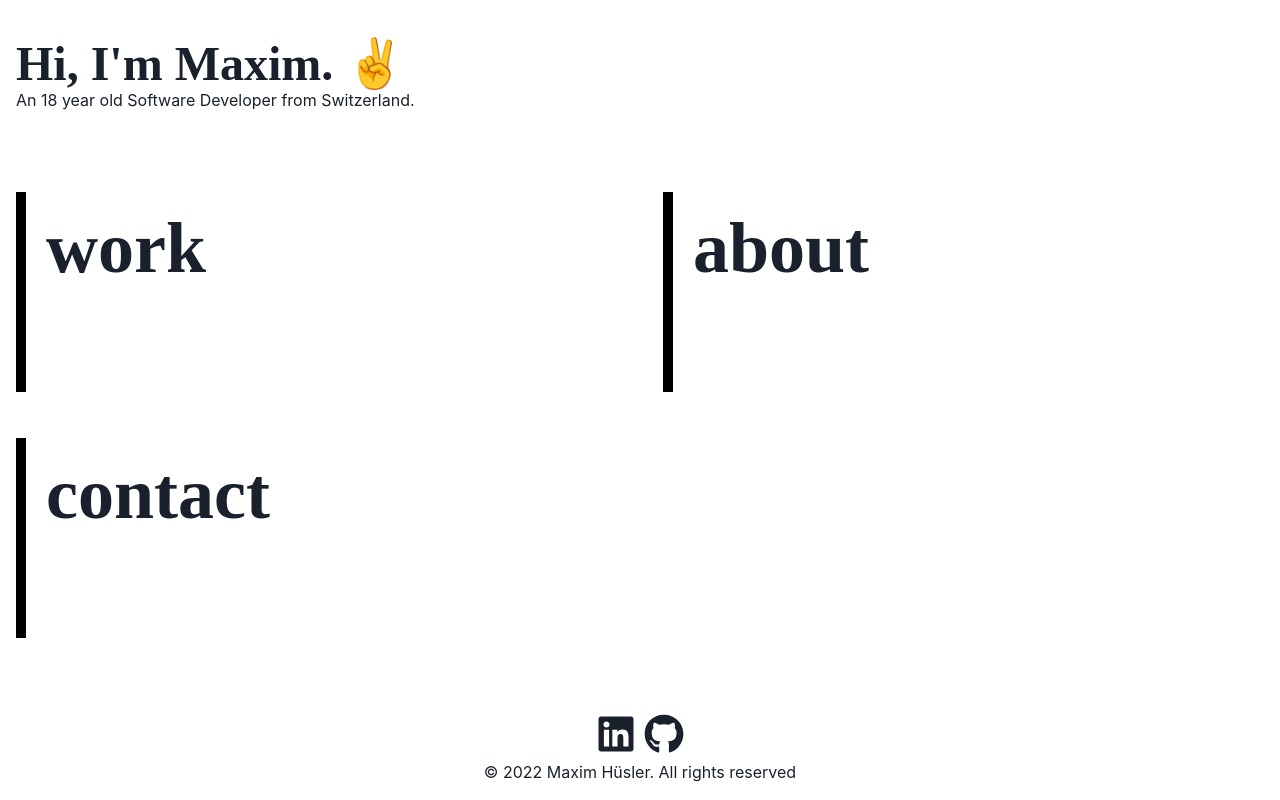
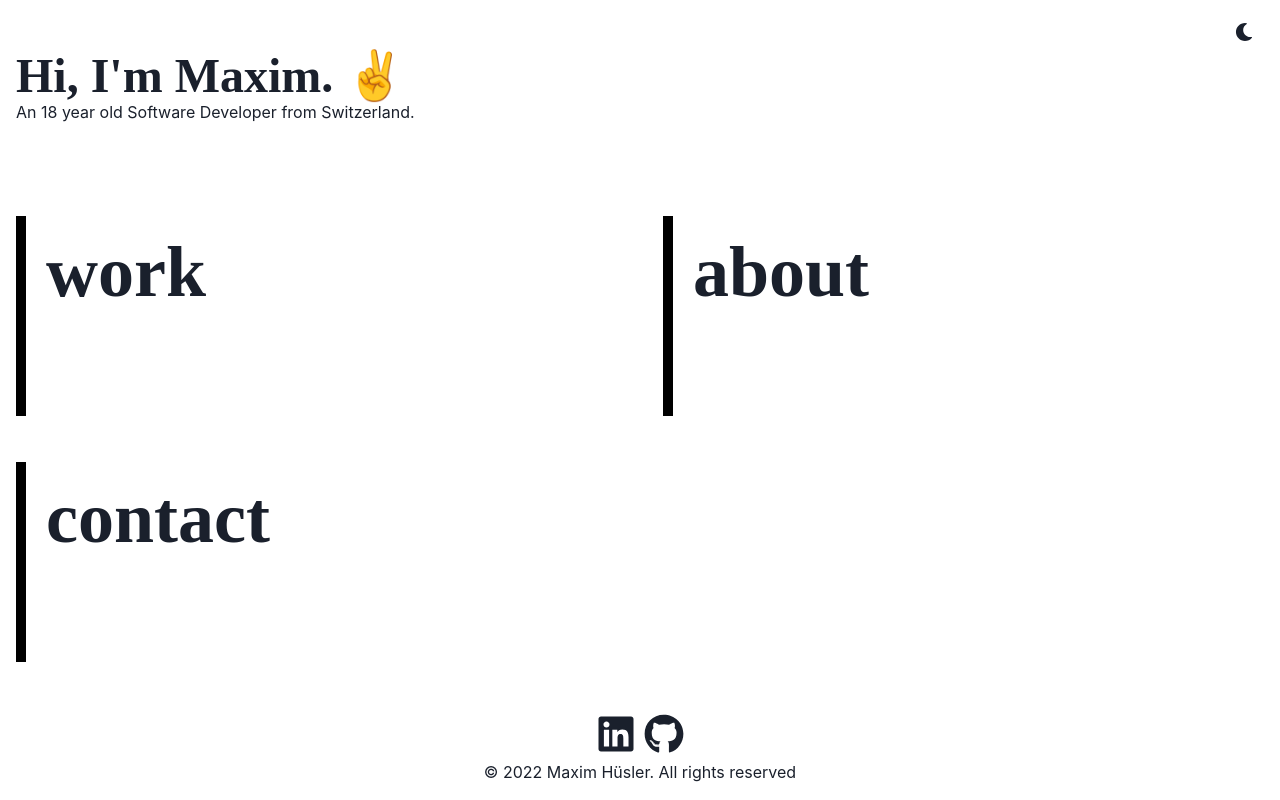
Before and after one commit to MHuesler/portfolio2022, a Next.js app: page / in a window 1280 px wide. Built offline with nearby package versions, Linux system fonts and the light colour scheme.

Commit message:
added Dark-Mode switcher

```diff
--- /dev/null
+++ b/components/ColorModeSwitcher.tsx
@@ -0,0 +1,29 @@
+import {
+    useColorMode,
+    useColorModeValue,
+    IconButton,
+    IconButtonProps,
+  } from "@chakra-ui/react"
+  import { FaMoon, FaSun } from "react-icons/fa"
+
+  type ColorModeSwitcherProps = Omit<IconButtonProps, "aria-label">
+
+  export const ColorModeSwitcher = (props: ColorModeSwitcherProps) => {
+    const { toggleColorMode } = useColorMode()
+    const text = useColorModeValue("dark", "light")
+    const SwitchIcon = useColorModeValue(FaMoon, FaSun)
+
+    return (
+      <IconButton
+        size="md"
+        fontSize="lg"
+        variant="ghost"
+        color="current"
+        marginLeft="2"
+        onClick={toggleColorMode}
+        icon={<SwitchIcon />}
+        aria-label={`Switch to ${text} mode`}
+        {...props}
+      />
+    )
+  }
--- a/components/Nav.tsx
+++ b/components/Nav.tsx
@@ -9,6 +9,7 @@ import {
 import { NextPage } from "next";
 import { IconType } from "react-icons";
 import { FaArrowLeft } from "react-icons/fa";
+import { ColorModeSwitcher } from "./ColorModeSwitcher";
 
 const NavLink = ({ text, route, icon}: { text: string, route: string, icon?: IconType }) => {
   return (
@@ -32,6 +33,7 @@ const Nav: NextPage = () => {
           <NavLink text="Work" route="work"></NavLink>
           <NavLink text="About" route="about"></NavLink>
           <NavLink text="Contact" route="contact"></NavLink>
+          <ColorModeSwitcher></ColorModeSwitcher>
         </HStack>
       </Flex>
     </Container>
--- a/pages/_app.tsx
+++ b/pages/_app.tsx
@@ -2,13 +2,7 @@ import '../styles/globals.css'
 import { ChakraProvider } from '@chakra-ui/react'
 import { AppProps } from 'next/app'
 import { extendTheme } from '@chakra-ui/react'
-
-const theme = extendTheme({
-  fonts: {
-    heading: 'Merriweather',
-  },
-})
-
+import theme from '../styles/theme'
 
 function MyApp({ Component, pageProps }: AppProps) {
   // 2. Use at the root of your app
--- a/pages/_document.tsx
+++ b/pages/_document.tsx
@@ -1,4 +1,6 @@
+import { ColorModeScript } from '@chakra-ui/react'
 import Document, { Html, Head, Main, NextScript } from 'next/document'
+import theme from '../styles/theme'
 
 class MyDocument extends Document {
     render() {
@@ -9,6 +11,7 @@ class MyDocument extends Document {
             <meta name='viewport' content="width=device-width, initial-scale=1"></meta>
           </Head>
           <body>
+            <ColorModeScript initialColorMode={theme.config.initialColorMode} />
             <Main />
             <NextScript />
           </body>
--- a/pages/index.tsx
+++ b/pages/index.tsx
@@ -2,6 +2,7 @@ import { Box, Container, Flex, Heading, Link, SimpleGrid, Text } from '@chakra-u
 import type { NextPage } from 'next'
 import Footer from '../components/Footer'
 import Head from 'next/head'
+import { ColorModeSwitcher } from '../components/ColorModeSwitcher'
 
 const Home: NextPage = () => {
   return (
@@ -13,10 +14,13 @@ const Home: NextPage = () => {
       <Flex direction={'column'} flex={1}>
         <main>
           <Container maxW={'container.xl'}>
-            <Box mb={20} mt={10}>
-              <Heading as={'h1'} size={'2xl'}>Hi, I&apos;m Maxim. ✌️</Heading>
-              <Text>An 18 year old Software Developer from Switzerland.</Text>
-            </Box>
+            <Flex py={3} justifyContent={'space-between'}>
+              <Box mb={20} mt={10}>
+                <Heading as={'h1'} size={'2xl'}>Hi, I&apos;m Maxim. ✌️</Heading>
+                <Text>An 18 year old Software Developer from Switzerland.</Text>
+              </Box>
+              <ColorModeSwitcher></ColorModeSwitcher>
+            </Flex>
             <SimpleGrid minChildWidth='450px' spacing='46px' mb={5}>
               <HomeBox title={'work'} href={'/work'}></HomeBox>
               <HomeBox title={'about'} href={'/about'}></HomeBox>
--- /dev/null
+++ b/styles/theme.tsx
@@ -0,0 +1,10 @@
+import { extendTheme } from "@chakra-ui/react";
+
+const theme = extendTheme({
+    initialColorMode: 'light',
+    fonts: {
+        heading: 'Merriweather',
+    },
+})
+
+export default theme
```
